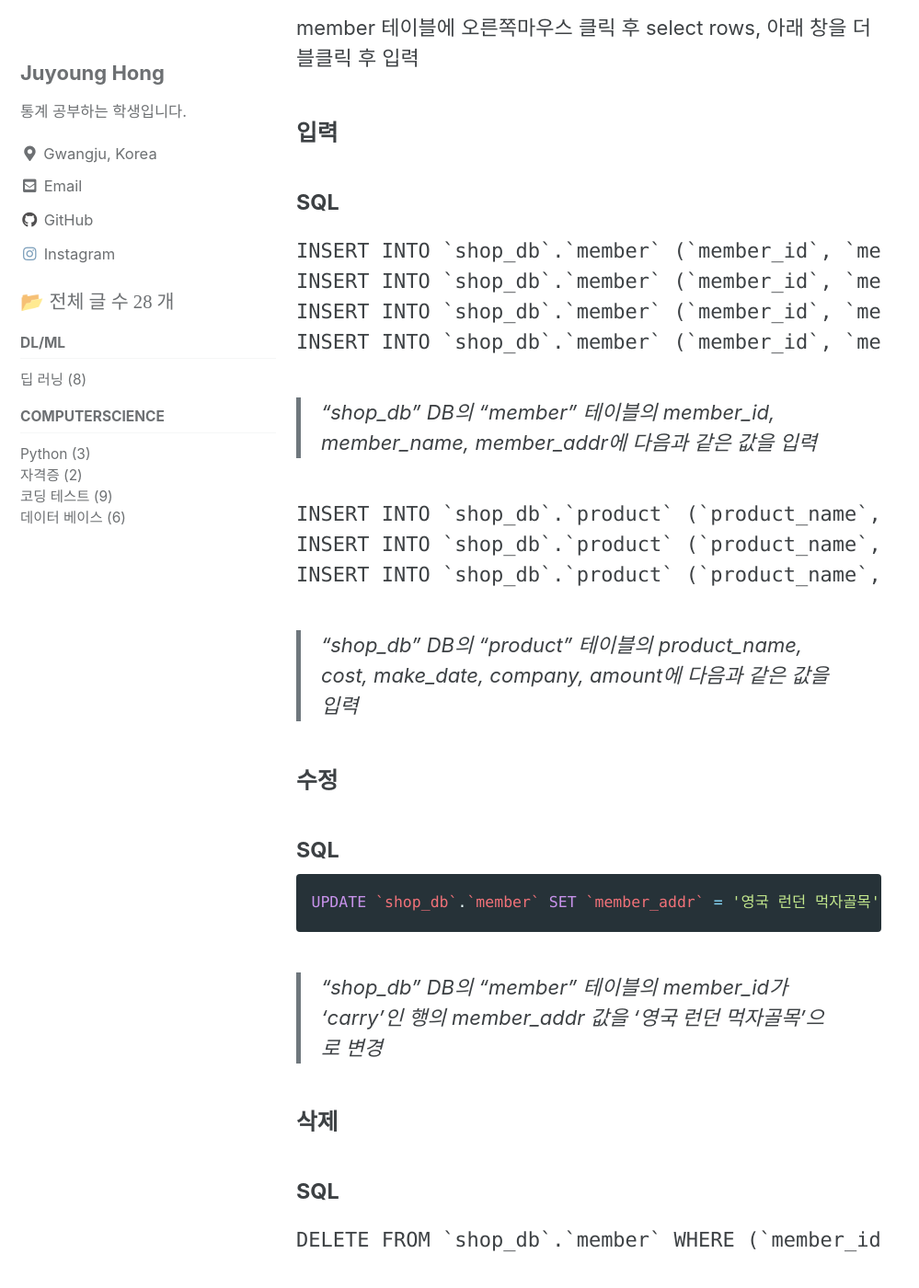
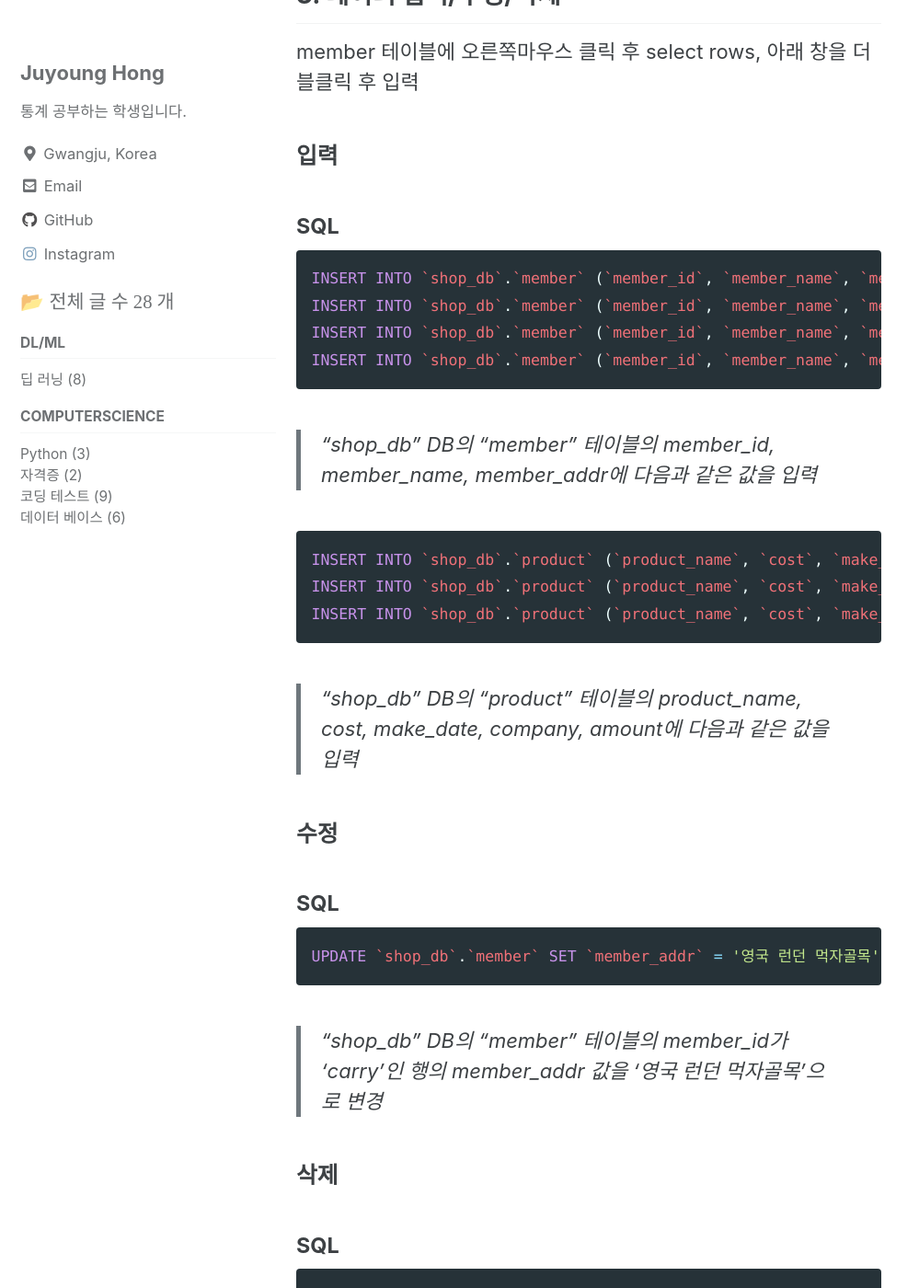
Before and after one commit to sjbook/sjbook.github.io, a Jekyll site: the page built from _posts/2022-04-16-DB.md, in a window 1280 px wide and 1400 px high, scrolled down 4188 px. Shown: the whole window at 92% size, without its empty margins (0-999 px from the left). Built offline with Jekyll 4.4.1, drawn with Linux system fonts in a browser that asks for light colours; cached includes are drawn as plain includes; comment, search, counter and statistics services are not loaded; some of the changed text lies outside the part shown.

Commit message:
코드블럭 오류 수정(대문자 -> 소문자)

````diff
--- a/_posts/2022-04-16-DB.md
+++ b/_posts/2022-04-16-DB.md
@@ -40,7 +40,7 @@
 
 ### SQL
 
-```SQL
+```sql
 CREATE SCHEMA `shop_db` ;
 ```
 
@@ -60,7 +60,7 @@
 
 #### SQL
 
-``` SQL
+``` sql
 CREATE TABLE `shop_db`.`member` (
   `member_id` CHAR(8) NOT NULL,
   `member_name` CHAR(5) NOT NULL,
@@ -84,7 +84,7 @@
 
 #### SQL
 
-```SQL
+```sql
 CREATE TABLE `shop_db`.`product` (
   `product_name` CHAR(4) NOT NULL,
   `cost` INT NOT NULL,
@@ -122,7 +122,7 @@
 
 #### SQL
 
-```SQL
+```sql
 INSERT INTO `shop_db`.`member` (`member_id`, `member_name`, `member_addr`) VALUES ('tess', '나훈아', '경기 부천시 중동');
 INSERT INTO `shop_db`.`member` (`member_id`, `member_name`, `member_addr`) VALUES ('hero', '임영웅', '서울 은평구 중산동');
 INSERT INTO `shop_db`.`member` (`member_id`, `member_name`, `member_addr`) VALUES ('iyou', '아이유', '인천 남구 주안동');
@@ -133,7 +133,7 @@
 
 
 
-```SQL
+```sql
 INSERT INTO `shop_db`.`product` (`product_name`, `cost`, `make_date`, `company`, `amount`) VALUES ('바나나', '1500', '2021-07-01', '델몬트', '17');
 INSERT INTO `shop_db`.`product` (`product_name`, `cost`, `make_date`, `company`, `amount`) VALUES ('카스', '2500', '2022-03-01', 'OB', '3');
 INSERT INTO `shop_db`.`product` (`product_name`, `cost`, `make_date`, `company`, `amount`) VALUES ('삼각김밥', '800', '2023-09-01', 'CJ', '22');
@@ -163,7 +163,7 @@
 
 #### SQL
 
-```SQL
+```sql
 DELETE FROM `shop_db`.`member` WHERE (`member_id` = 'carry');
 ```
 
@@ -193,7 +193,7 @@
 
 
 
-```SQL
+```sql
 SELECT member_name, member_addr FROM member;
 ```
 
````
Also changed, not shown: _posts/2022-04-16-DB_modeling.md (+3 -1 lines), _posts/2022-04-17-DB_entity.md (+2 -2 lines), _posts/2022-04-17-DB_sql_basic.md (+3 -3 lines).
